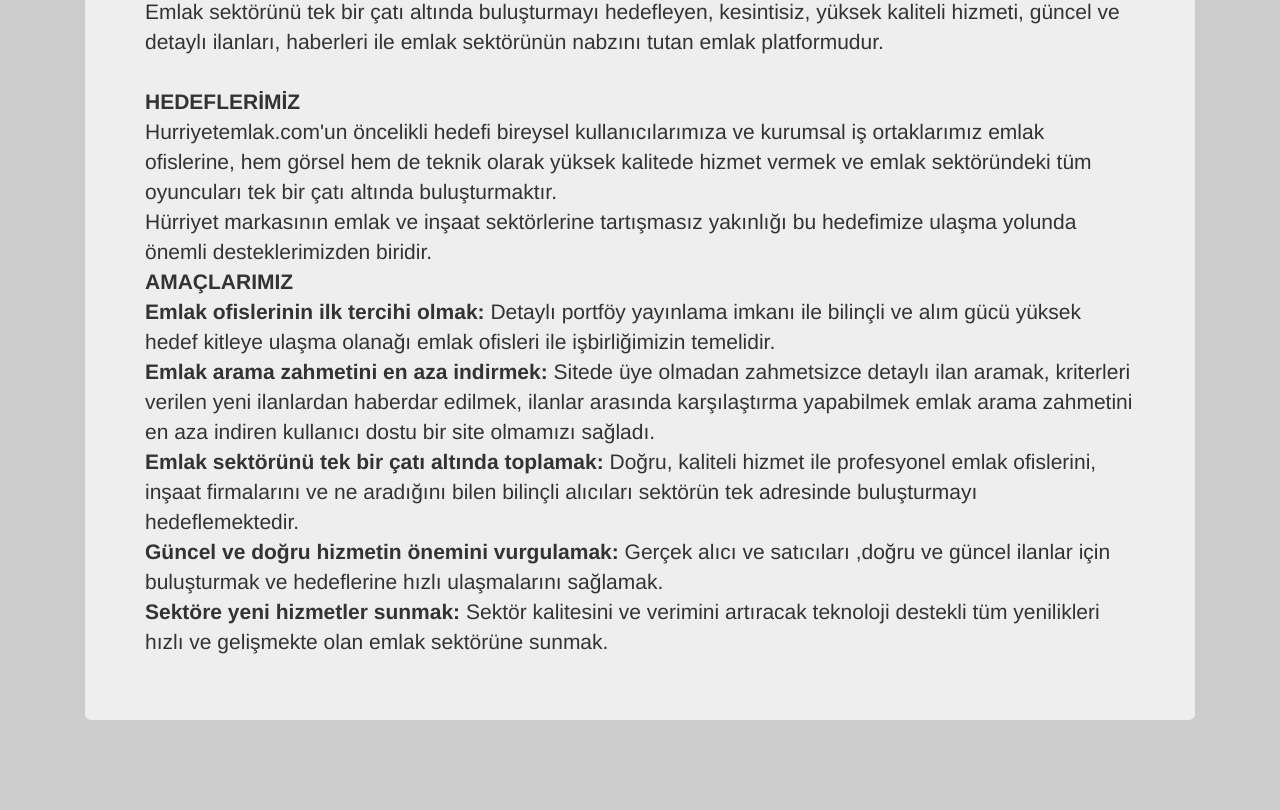
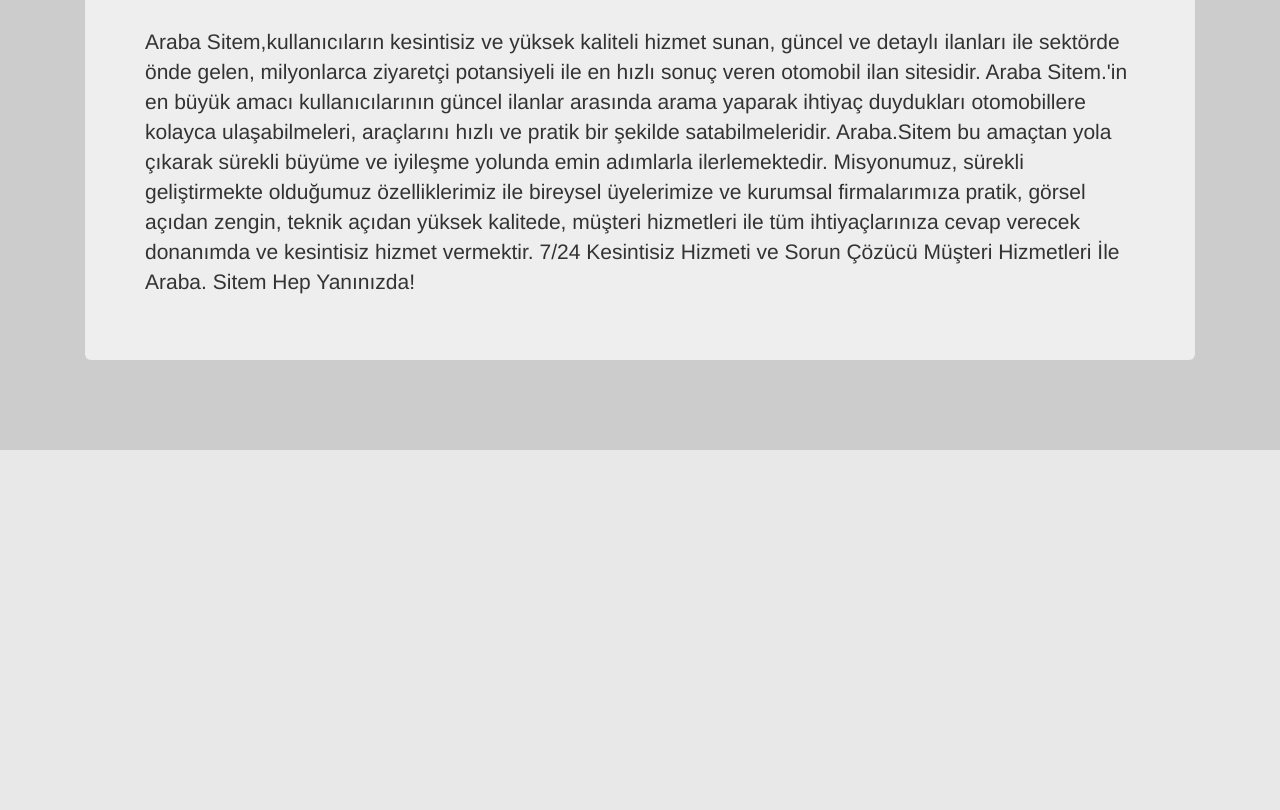
Before and after one commit to EnesCse/InternetProg, a PHP site: page /site/?sayfa=hakkimizda in a window 1280 px wide. Shown: the part 360-1170 px from the top of the page. After the commit the page ends 810 px from the top, so only its background shows below. Run offline with PHP 8.4, Linux system fonts and the light colour scheme; data that the repository does not hold is empty; some libraries are stand-ins or nearby versions.

Commit message:
Hakkımızda sayfası ayarlandı
Hakkımızda sayfası ayarlandı

```diff
--- a/inc/hakkimizda.php
+++ b/inc/hakkimizda.php
@@ -8,24 +8,11 @@
 </div>
 <div class="container">
 <div class="col-lg-12">
-<img class="img-responsive img-rounded" src="img/11.jpg"  style="margin-top:-90px; height:300px; width:1250px;"/>
-<div class="jumbotron" style="margin-top:-100px; "><p class="text-left" style="margin-top:50px;"> Emlak sektörünü tek bir çatı altında buluşturmayı hedefleyen, kesintisiz, yüksek kaliteli hizmeti, güncel ve detaylı ilanları, haberleri ile emlak sektörünün nabzını tutan emlak platformudur.<br />
-<br />
-<b>HEDEFLERİMİZ<br /></b>
-Hurriyetemlak.com'un öncelikli hedefi bireysel kullanıcılarımıza ve kurumsal iş ortaklarımız emlak ofislerine, hem görsel hem de teknik olarak yüksek kalitede hizmet vermek ve emlak sektöründeki tüm oyuncuları tek bir çatı altında buluşturmaktır.
-<br />
-Hürriyet markasının emlak ve inşaat sektörlerine tartışmasız yakınlığı bu hedefimize ulaşma yolunda önemli desteklerimizden biridir.
-<br />
-<b>AMAÇLARIMIZ<br /></b>
-<b>Emlak ofislerinin ilk tercihi olmak:</b> Detaylı portföy yayınlama imkanı ile bilinçli ve alım gücü yüksek hedef kitleye ulaşma olanağı emlak ofisleri ile işbirliğimizin temelidir.
-<br />
-<b>Emlak arama zahmetini en aza indirmek:</b> Sitede üye olmadan zahmetsizce detaylı ilan aramak, kriterleri verilen yeni ilanlardan haberdar edilmek, ilanlar arasında karşılaştırma yapabilmek emlak arama zahmetini en aza indiren kullanıcı dostu bir site olmamızı sağladı.
-<br />
-<b>Emlak sektörünü tek bir çatı altında toplamak:</b> Doğru, kaliteli hizmet ile profesyonel emlak ofislerini, inşaat firmalarını ve ne aradığını bilen bilinçli alıcıları sektörün tek adresinde buluşturmayı hedeflemektedir.
-<br />
-<b>Güncel ve doğru hizmetin önemini vurgulamak:</b> Gerçek alıcı ve satıcıları ,doğru ve güncel ilanlar için buluşturmak ve hedeflerine hızlı ulaşmalarını sağlamak.
-<br />
-<b>Sektöre yeni hizmetler sunmak:</b> Sektör kalitesini ve verimini artıracak teknoloji destekli tüm yenilikleri hızlı ve gelişmekte olan emlak sektörüne sunmak.<br /></p>
+<img class="img-responsive img-rounded" src="img/Eski_Arabalar1.jpg"  style="margin-top:-90px; height:300px; width:1250px;"/>
+<div class="jumbotron" style="margin-top:-100px; "><p class="text-left" style="margin-top:50px;"><br/>Araba Sitem,kullanıcıların kesintisiz ve yüksek kaliteli hizmet sunan, güncel ve detaylı ilanları ile sektörde önde gelen, milyonlarca ziyaretçi potansiyeli ile en hızlı sonuç veren otomobil ilan sitesidir.
+Araba Sitem.'in en büyük amacı kullanıcılarının güncel ilanlar arasında arama yaparak ihtiyaç duydukları otomobillere kolayca ulaşabilmeleri, araçlarını hızlı ve pratik bir şekilde satabilmeleridir. Araba.Sitem  bu amaçtan yola çıkarak sürekli büyüme ve iyileşme yolunda emin adımlarla ilerlemektedir.
+Misyonumuz, sürekli geliştirmekte olduğumuz özelliklerimiz ile bireysel üyelerimize ve kurumsal firmalarımıza pratik, görsel açıdan zengin, teknik açıdan yüksek kalitede, müşteri hizmetleri ile tüm ihtiyaçlarınıza cevap verecek donanımda ve kesintisiz hizmet vermektir.
+7/24 Kesintisiz Hizmeti ve Sorun Çözücü Müşteri Hizmetleri İle Araba. Sitem Hep Yanınızda!
 </div>
 </div>
 </div>
```
Also changed, not shown: img/Eski_Arabalar1.jpg (added).
